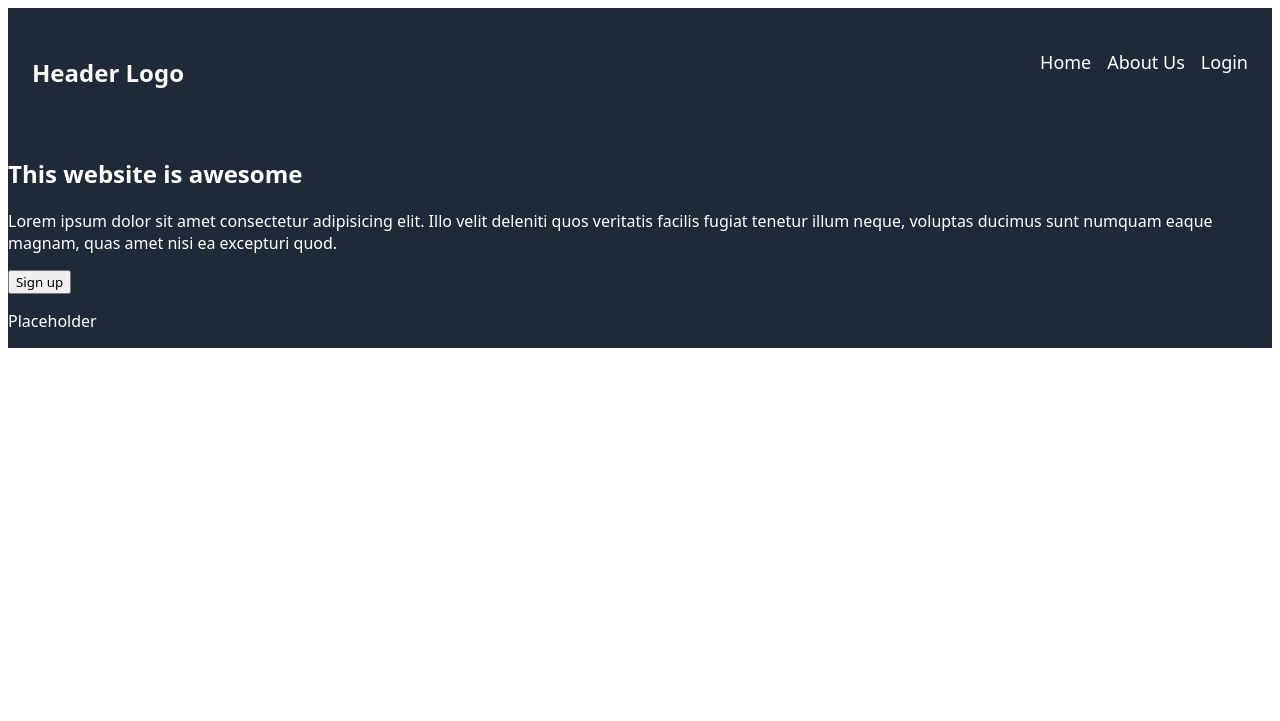
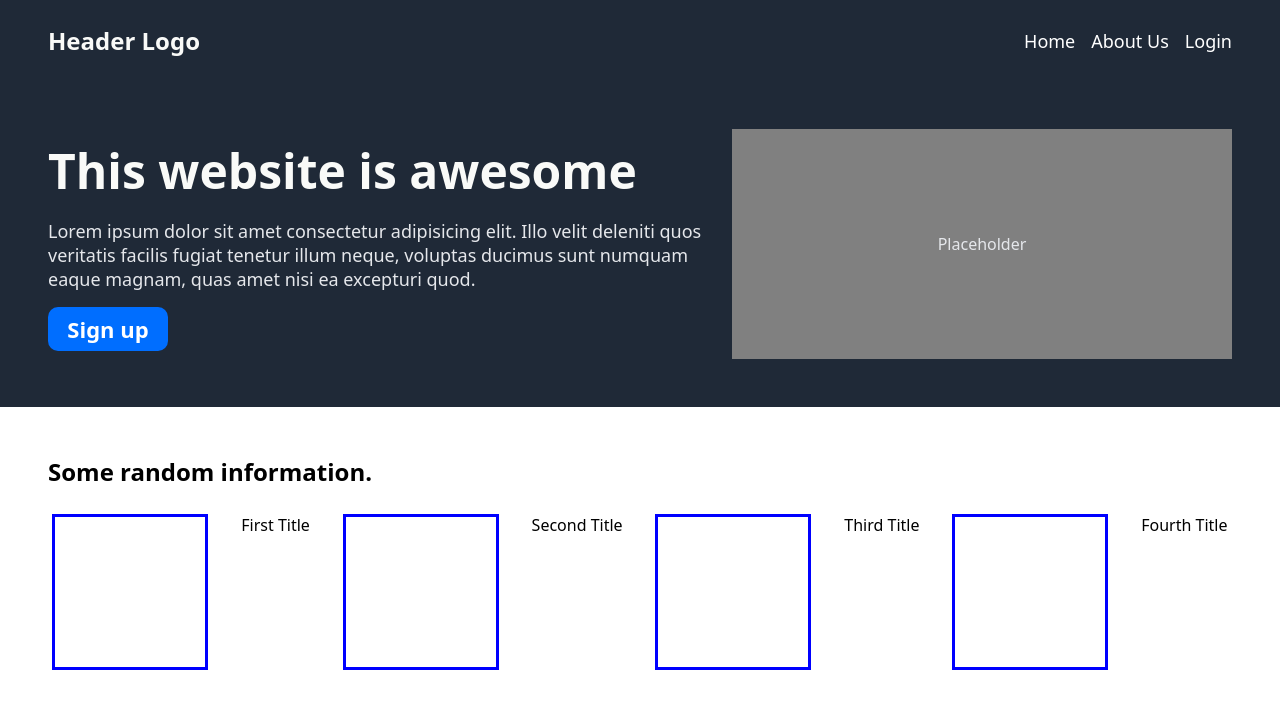
Before and after one commit to DevCrox/LandingPage, a plain HTML site: page index.html in a window 1280 px wide. Drawn offline with Linux system fonts and the light colour scheme.

Commit message:
Completed: Header

```diff
--- a/index.html
+++ b/index.html
@@ -18,15 +18,31 @@
         </div>
 
         <div class="header-content">
-            <h1>This website is awesome</h1>
-            <p>Lorem ipsum dolor sit amet consectetur adipisicing elit. Illo velit deleniti quos veritatis facilis fugiat tenetur illum neque, voluptas ducimus sunt numquam eaque magnam, quas amet nisi ea excepturi quod.</p>
-            <button>Sign up</button>
+            <div class="subheader-content">
+                <h1>This website is awesome</h1>
+                <p>Lorem ipsum dolor sit amet consectetur adipisicing elit. Illo velit deleniti quos veritatis facilis fugiat tenetur illum neque, voluptas ducimus sunt numquam eaque magnam, quas amet nisi ea excepturi quod.</p>
+                <button>Sign up</button>
+            </div>
             <div class="image-placeholder">
                 <p>Placeholder</p>
             </div>
         </div>
 
     </section>
+    <section class="mid-container">
+        <h1>Some random information.</h1>
+        <div class="boxes">
+            <div class="box"></div>
+            <p>First Title</p>
+            <div class="box"></div>
+            <p>Second Title</p>
+            <div class="box"></div>
+            <p>Third Title</p>
+            <div class="box"></div>
+            <p>Fourth Title</p>
+        </div>
+
+    </section>
 
 </body>
 </html>
--- a/styles.css
+++ b/styles.css
@@ -1,5 +1,6 @@
 * {
     font-family: system-ui, -apple-system, BlinkMacSystemFont, 'Segoe UI', Roboto, Oxygen, Ubuntu, Cantarell, 'Open Sans', 'Helvetica Neue', sans-serif;
+    margin: 0;
 }
 
 .header {
@@ -7,12 +8,14 @@
     color: white;
     display: flex;
     flex-direction: column;
+    padding: 0px 48px;
 }
 
 .nav-bar {
     display: flex;
     justify-content: space-between;
-    padding: 24px;
+    align-items: center;
+    padding: 24px 0;
 }
 
 a {
@@ -33,3 +36,77 @@ a {
     color: #F9FAF8;
     font-weight: bold;
 }
+
+.header-content {
+    display: flex;
+    justify-content: space-between;
+    align-items: center;
+    padding: 48px 0;
+    max-width: 1200px;
+    margin: 0 auto;
+    gap: 22px;
+}
+
+.subheader-content h1 {
+    font-size: 48px;
+    font-weight: 900;
+    color: #F9FAF8;
+}
+
+.subheader-content p {
+    font-size: 18px;
+    color: #E5E7EB;
+}
+
+.subheader-content {
+    display: flex;
+    flex-direction: column;
+    gap: 16px;
+    flex: 1;
+}
+
+button {
+    background-color: #006eff;
+    border-color: #006eff;
+    color: white;
+    border-radius: 10px;
+    text-decoration: none;
+    border: none;
+    outline: none;
+    box-shadow: none;
+    font-size: 22px;
+    font-weight: bold;
+    padding: 7px;
+    width: 120px;
+}
+
+.image-placeholder {
+    flex: 1; /* let it share space with the text */
+    max-width: 500px; /* limit so it doesn't get huge */
+    height: 230px;
+    display: flex;
+    justify-content: center;
+    align-items: center;
+    background-color: grey;
+    color: #E5E7EB;
+}
+
+.box {
+    width: 150px;
+    height: 150px;
+    border: 3px solid blue;
+}
+
+.boxes {
+    display: flex;
+    justify-content: space-around;
+    flex-wrap: wrap;
+    gap: 24px;
+}
+
+.mid-container {
+    display: flex;
+    flex-direction: column;
+    gap: 26px;
+    padding: 48px;
+}
```
